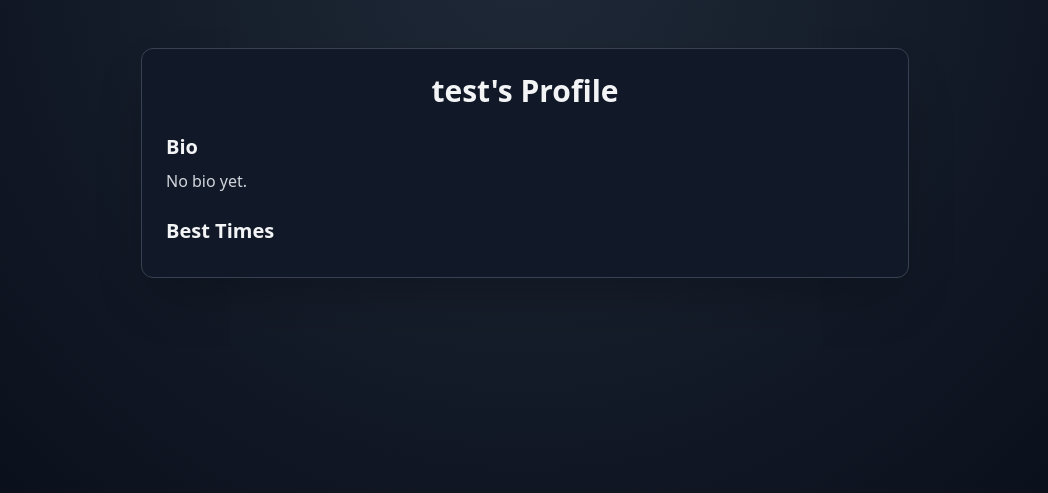
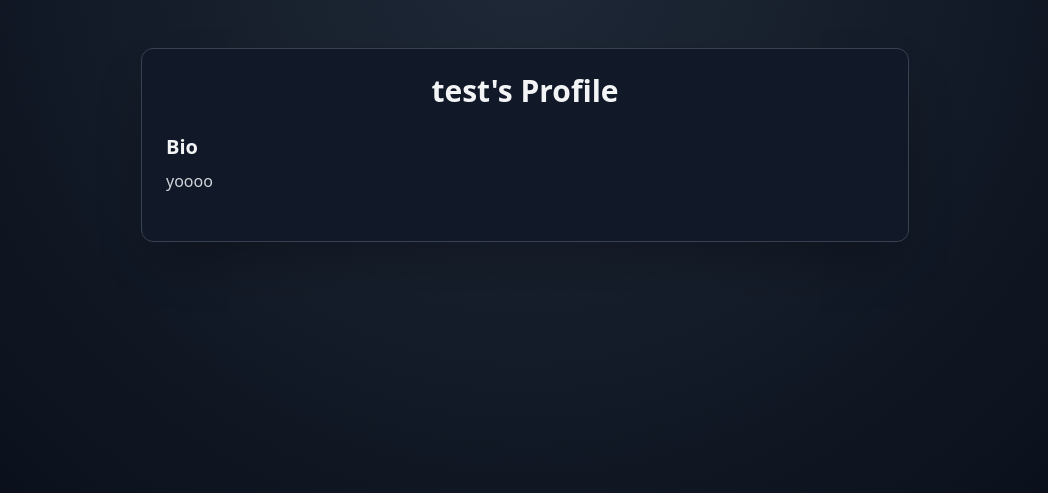
Before and after one commit to rlin49/trois_rickyl49_ethans201_hannahg61_tudorg-, a Flask app: page /profile/a in a window 1280 px wide. Shown: the part 55-548 px from the top of the page, without its empty margins (115-1163 px from the left). Run offline with Flask 3, Linux system fonts and the light colour scheme; a user stored in the database is signed in; data comes from the database, SQL or seed files in the repository; both versions use the stored data as it was after the commit; some libraries are stand-ins or nearby versions.

Commit message:
updated the profile bio feature

```diff
--- a/app/__init__.py
+++ b/app/__init__.py
@@ -12,7 +12,7 @@ DBC = DB.cursor()
 
 DBC.execute("CREATE TABLE IF NOT EXISTS games(name TEXT, reviews TEXT, user_rating INT, num_ratings INT, id INTEGER PRIMARY KEY AUTOINCREMENT);")
 
-DBC.execute("CREATE TABLE IF NOT EXISTS users(username TEXT, password TEXT, reviews TEXT, id INTEGER PRIMARY KEY AUTOINCREMENT);")
+DBC.execute("CREATE TABLE IF NOT EXISTS users(username TEXT, password TEXT,bio TEXT, reviews TEXT, id INTEGER PRIMARY KEY AUTOINCREMENT);")
 
 DBC.execute("CREATE TABLE IF NOT EXISTS reviews(game_id INT, body TEXT, user_id INT, id INTEGER PRIMARY KEY AUTOINCREMENT);")
 
@@ -388,14 +388,17 @@ def game():
 def profile(username):
     if 'username' not in session:
         return redirect(url_for('login'))
-    user=session['username']
-    if username != session['username']:
-        is_own_profile=False
-    else:
-        is_own_profile=True
-    if username is None:
-        return(redirect(url_for("profile", username=session['username'])))
-    return render_template("profile.html",username=user, is_own_profile=is_own_profile)
+    user = session['username']
+    is_own_profile = (username == session['username'])
+
+    db = sqlite3.connect(DB_NAME)
+    c = db.cursor()
+    c.execute("SELECT bio FROM users WHERE username = ?", (username,))
+    row = c.fetchone()
+    db.close()
+    bio = row[0] if row and row[0] else ""
+
+    return render_template("profile.html", username=user, is_own_profile=is_own_profile, bio=bio)
 
 @app.route("/profile")
 @app.route("/profile/")
@@ -403,6 +406,18 @@ def profilez():
     if 'username' not in session:
         return redirect(url_for('login'))
     return(redirect(url_for("profile", username=session['username'])))
+
+@app.route("/update_bio", methods=["POST"])
+def update_bio():
+    if 'username' not in session:
+        return redirect(url_for('login'))
+    bio = request.form.get("bio", "").strip()
+    db = sqlite3.connect(DB_NAME)
+    c = db.cursor()
+    c.execute("UPDATE users SET bio = ? WHERE username = ?", (bio, session['username']))
+    db.commit()
+    db.close()
+    return redirect(url_for('profile', username=session['username']))
 
 # THESE ARE HERE TO MAKE SURE /LOGIN.HTML AND /REGISTER.HTML WORK. DO NOT REMOVE
 @app.route("/login.html")
@@ -466,8 +481,8 @@ def register():
       db.close()
       return render_template("register.html", error="Username already taken!")
 
-    c.execute("INSERT INTO users VALUES (?, ?, ?, NULL)",
-    (username, password, reviews))
+    c.execute("INSERT INTO users VALUES (?, ?, ?, ?, NULL)",
+    (username, password,"Bio to be created here!", reviews))
 
     db.commit()
     db.close()
--- a/app/templates/profile.html
+++ b/app/templates/profile.html
@@ -71,46 +71,8 @@
     <p class="mb-6 text-gray-300">{{ bio if bio else "No bio yet." }}</p>
   {% endif %}
 
-  <h3 class="text-xl font-semibold mb-2">Best Times</h3>
-  <ul class="space-y-1 text-gray-300">
-    {% for level, best_time in times %}
-      <li>
-        Level {{ level }}:
-        {% if best_time is not none %}
-          {{ best_time }}s
-        {% else %}
-          N/A
-        {% endif %}
-      </li>
-    {% endfor %}
-  </ul>
 
 </div>
 
-{% if is_own_profile %}
-<script>
-  document.getElementById('bio-form').addEventListener('submit', function(e) {
-    e.preventDefault();
-    const bio = document.getElementById('bio-input').value;
-
-    fetch('/update_bio', {
-      method: 'POST',
-      headers: {
-        'Content-Type': 'application/x-www-form-urlencoded',
-      },
-      body: 'bio=' + encodeURIComponent(bio)
-    }).then(response => {
-      if (response.ok) {
-        alert('Bio saved successfully!');
-      } else {
-        alert('Failed to save bio. Please try again.');
-      }
-    }).catch(() => {
-      alert('Failed to save bio. Please try again.');
-    });
-  });
-</script>
-{% endif %}
-
 </body>
 </html>
```
Also changed, not shown: app/Data/database.db.
